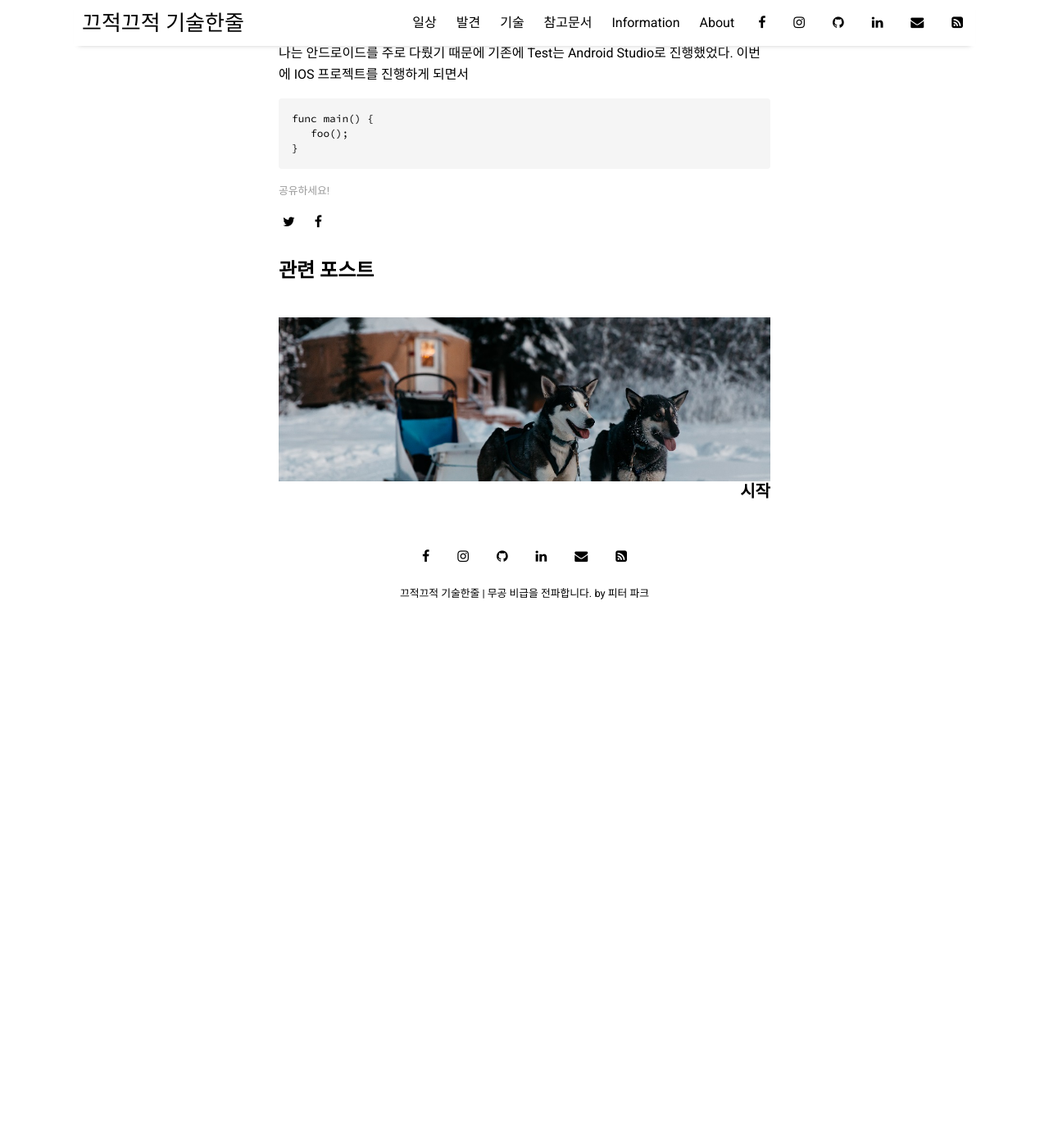
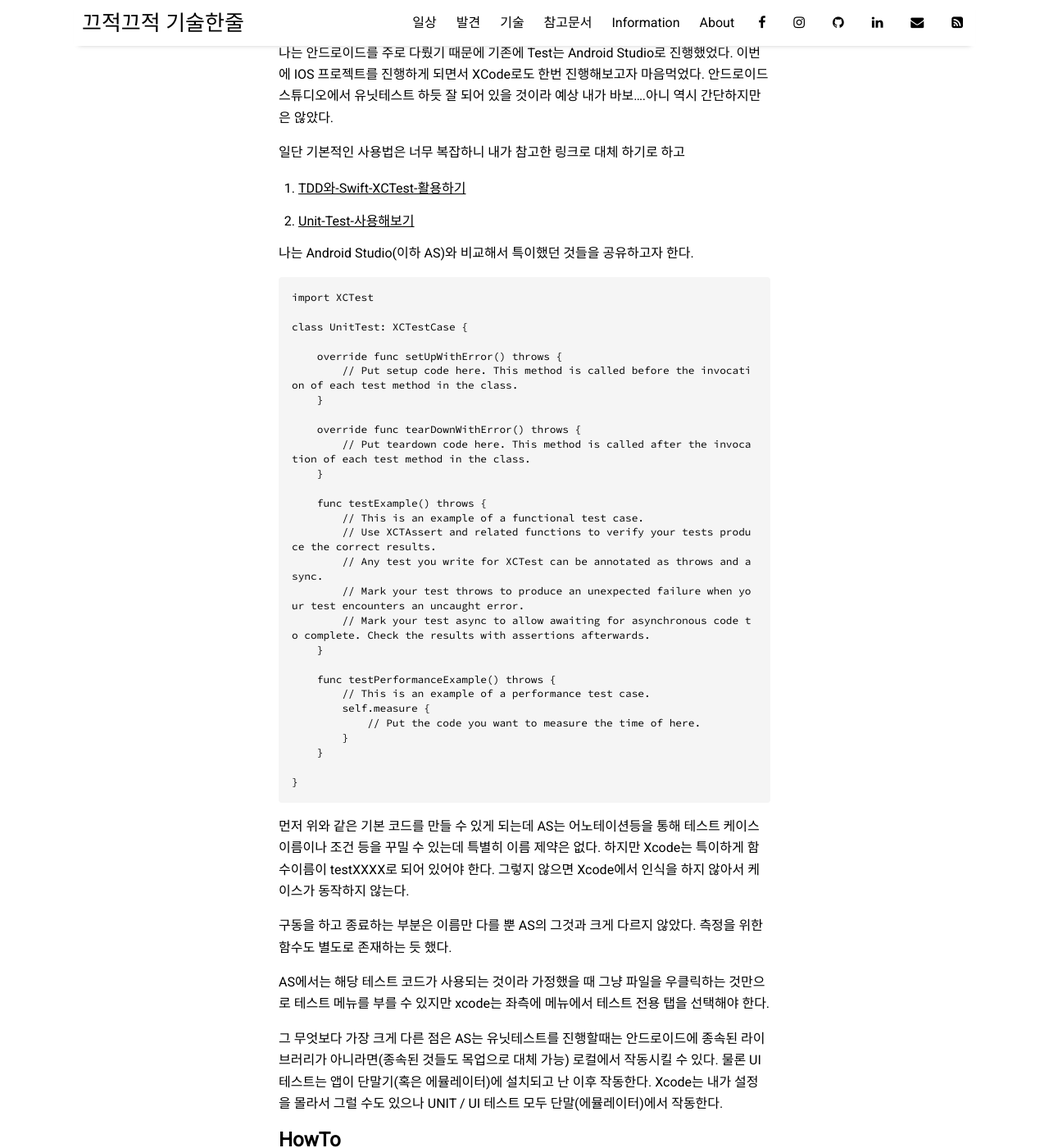
Before and after one commit to parkkw09/parkkw09.github.io, a Jekyll site: the page built from _posts/2022-08-23-USE-TEST-CODE.md, in a window 1280 px wide and 1400 px high, scrolled down 1399 px. Shown: the whole window at 82% size. Built offline with Jekyll 4.4.1, drawn with Linux system fonts in a browser that asks for light colours; nearby versions of some CDN libraries; before the commit the page ends 2161 px from its top, so only the background shows below that; some of the changed text lies outside the part shown.

Commit message:
update post 0823

````diff
--- a/_posts/2022-08-23-USE-TEST-CODE.md
+++ b/_posts/2022-08-23-USE-TEST-CODE.md
@@ -38,10 +38,108 @@ Project/
 
 ## Test in XCode
 
-나는 안드로이드를 주로 다뤘기 때문에 기존에 Test는 Android Studio로 진행했었다. 이번에 IOS 프로젝트를 진행하게 되면서
+나는 안드로이드를 주로 다뤘기 때문에 기존에 Test는 Android Studio로 진행했었다. 이번에 IOS 프로젝트를 진행하게 되면서 XCode로도 한번 진행해보고자 마음먹었다.
+안드로이드 스튜디오에서 유닛테스트 하듯 잘 되어 있을 것이라 예상 내가 바보....아니 역시 간단하지만은 않았다.
+
+일단 기본적인 사용법은 너무 복잡하니 내가 참고한 링크로 대체 하기로 하고
+
+1. [TDD와-Swift-XCTest-활용하기](https://velog.io/@minni/TDD%EC%99%80-Swift-XCTest-%ED%99%9C%EC%9A%A9%ED%95%98%EA%B8%B0)
+2. [Unit-Test-사용해보기](https://velog.io/@chagmn/Unit-Test-%EC%82%AC%EC%9A%A9%ED%95%B4%EB%B3%B4%EA%B8%B0)
+
+나는 Android Studio(이하 AS)와 비교해서 특이했던 것들을 공유하고자 한다.
 
 ```
-func main() {
-   foo();
+import XCTest
+
+class UnitTest: XCTestCase {
+
+    override func setUpWithError() throws {
+        // Put setup code here. This method is called before the invocation of each test method in the class.
+    }
+
+    override func tearDownWithError() throws {
+        // Put teardown code here. This method is called after the invocation of each test method in the class.
+    }
+
+    func testExample() throws {
+        // This is an example of a functional test case.
+        // Use XCTAssert and related functions to verify your tests produce the correct results.
+        // Any test you write for XCTest can be annotated as throws and async.
+        // Mark your test throws to produce an unexpected failure when your test encounters an uncaught error.
+        // Mark your test async to allow awaiting for asynchronous code to complete. Check the results with assertions afterwards.
+    }
+
+    func testPerformanceExample() throws {
+        // This is an example of a performance test case.
+        self.measure {
+            // Put the code you want to measure the time of here.
+        }
+    }
+
 }
 ```
+
+먼저 위와 같은 기본 코드를 만들 수 있게 되는데 AS는 어노테이션등을 통해 테스트 케이스 이름이나 조건 등을 꾸밀 수 있는데 특별히 이름 제약은 없다.
+하지만 Xcode는 특이하게 함수이름이 testXXXX로 되어 있어야 한다. 그렇지 않으면 Xcode에서 인식을 하지 않아서 케이스가 동작하지 않는다.
+
+구동을 하고 종료하는 부분은 이름만 다를 뿐 AS의 그것과 크게 다르지 않았다. 측정을 위한 함수도 별도로 존재하는 듯 했다.
+
+AS에서는 해당 테스트 코드가 사용되는 것이라 가정했을 때 그냥 파일을 우클릭하는 것만으로 테스트 메뉴를 부를 수 있지만 xcode는 좌측에 메뉴에서 테스트 전용 탭을 선택해야 한다.
+
+그 무엇보다 가장 크게 다른 점은 AS는 유닛테스트를 진행할때는 안드로이드에 종속된 라이브러리가 아니라면(종속된 것들도 목업으로 대체 가능) 로컬에서 작동시킬 수 있다.
+물론 UI 테스트는 앱이 단말기(혹은 에뮬레이터)에 설치되고 난 이후 작동한다. Xcode는 내가 설정을 몰라서 그럴 수도 있으나 UNIT / UI 테스트 모두 단말(에뮬레이터)에서 작동한다.
+
+## HowTo
+
+사실 별거 없다. 테스트 코드 자체가 독립으로 작동이 가능한 main()함수로 생각하면 되는 것이다.
+
+이 과정을 통해 정석으로 테스트 코드도 만들어보면 좋겠지만 간단하게 런을 하기 위해
+
+1. Android Activity의 onCreate()
+2. IOS ViewController의 viewDidLoad()
+
+같은 곳에 억지러 객체 생성하고 호출하는 것 보다는 나이스하지 않은가?
+
+```
+import XCTest
+@testable import Seoul
+
+class SeoulTests: XCTestCase {
+
+    var repository: SeoulRepository? = nil
+
+    override func setUpWithError() throws {
+        // Put setup code here. This method is called before the invocation of each test method in the class.
+        repository = SeoulRepositoryImpl(remote: SeoulApi())
+    }
+
+    override func tearDownWithError() throws {
+        // Put teardown code here. This method is called after the invocation of each test method in the class.
+    }
+
+    func testGetSeoul() throws {
+        Task {
+            do {
+                if let data = try await repository?.getSeoul() {
+                    print("testGetSeoul() result[\(data)]")
+                } else {
+                    throw SeoulError.requestFailure(message: "repository is NULL")
+                }
+            } catch {
+                print("Unexpected error: \(error).")
+            }
+        }
+    }
+
+}
+```
+
+뭐 이렇게?
+
+## 결론
+
+빨리빨리 결과물이 나와서 고객(혹은 그분들)에게 보여주어야 하는 상황이라면 테스트 케이스는 고려 사항이 아닐 것이다.
+하지만 서버와의 개발 일정이 겹치는 상황이거나 서버가 존재하는 상황에서 새로 클라이언트를 구성하는 것이라면 유닛(혹은 UI) 테스트를 이용한 개발이 큰 도움이 될 것이라고 생각한다.
+물론 이걸 하려면 클린 아키텍처까진 아니더라도 의존성 흐름을 일정하게 유지하는 계층형 구조로 앱을 설계해야 한다.
+
+두번 만들게 아니라면...
````
